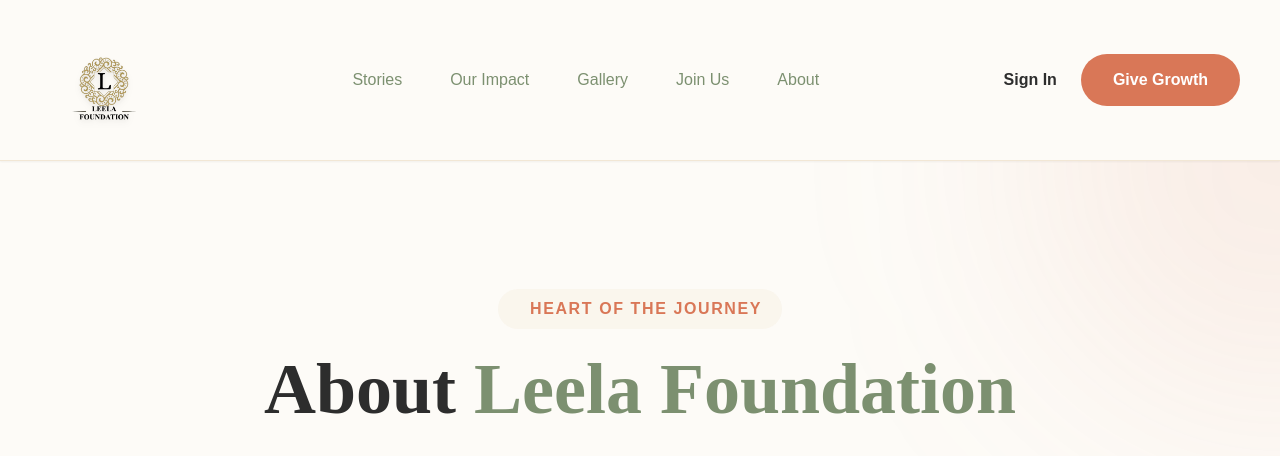
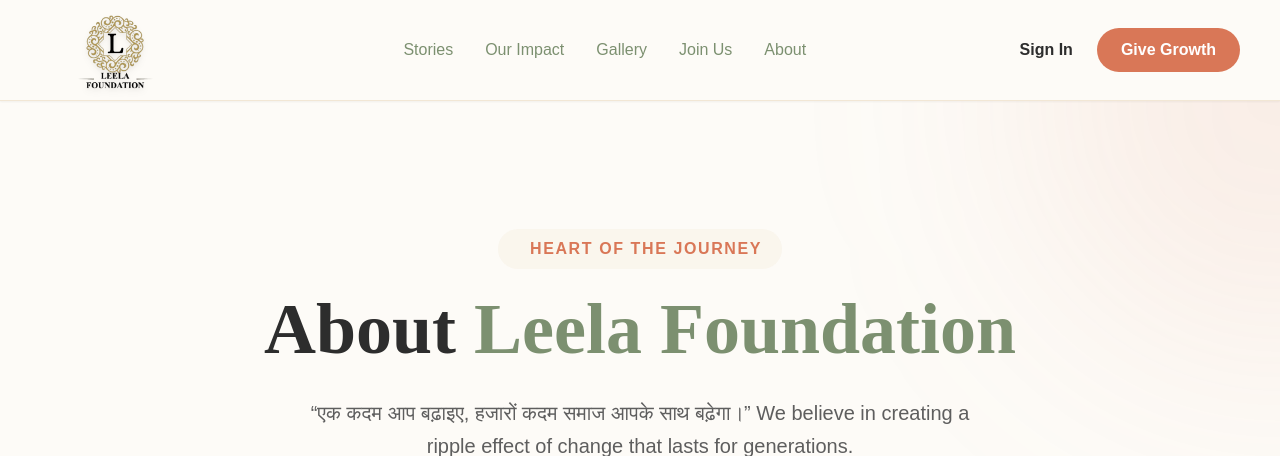
Before and after one commit to codegeekyyy/NGO-freelance-work, a Django app: template core/templates/about.html in a window 1280 px wide. Shown: the top 456 px of the page. Run offline with Django 3.2, Linux system fonts and the light colour scheme; the template is opened without the code that fills it, so the values that code supplies are empty; some libraries are stand-ins or nearby versions; some web fonts are replaced.

Commit message:
refine ui

```diff
--- a/core/templates/about.html
+++ b/core/templates/about.html
@@ -8,7 +8,8 @@
     <!-- Hero Section -->
     <header class="pt-32 pb-20 overflow-hidden relative">
         <div class="max-w-[1440px] mx-auto px-10 relative z-10 text-center">
-            <div class="inline-flex items-center gap-3 text-[#D97757] font-bold uppercase tracking-widest mb-6 px-5 py-2 bg-[#F2E7D5]/30 rounded-full">
+            <div
+                class="inline-flex items-center gap-3 text-[#D97757] font-bold uppercase tracking-widest mb-6 px-5 py-2 bg-[#F2E7D5]/30 rounded-full">
                 <iconify-icon icon="ph:heart-bold" class="text-2xl"></iconify-icon>
                 <span>Heart of the Journey</span>
             </div>
@@ -16,46 +17,62 @@
                 About <span class="text-[#7C9070]">Leela Foundation</span>
             </h1>
             <p class="text-xl text-[#5E5E5E] max-w-2xl mx-auto leading-relaxed">
-                “एक कदम आप बढ़ाइए, हजारों कदम समाज आपके साथ बढ़ेगा।” We believe in creating a ripple effect of change that lasts for generations.
+                “एक कदम आप बढ़ाइए, हजारों कदम समाज आपके साथ बढ़ेगा।” We believe in creating a ripple effect of change
+                that lasts for generations.
             </p>
         </div>
+
         <!-- Background Blur -->
-        <div class="absolute top-0 right-0 w-[500px] h-[500px] bg-[#D97757]/10 blur-[120px] rounded-full -translate-y-1/2 translate-x-1/2"></div>
+        <div
+            class="absolute top-0 right-0 w-[500px] h-[500px] bg-[#D97757]/10 blur-[120px] rounded-full -translate-y-1/2 translate-x-1/2">
+        </div>
     </header>
 
     <!-- Mission Section -->
     <section class="py-32 bg-white">
         <div class="max-w-[1440px] mx-auto px-10">
             <div class="grid lg:grid-cols-2 gap-20 items-center">
+
+                <!-- Image -->
                 <div class="relative">
-                    <div class="relative z-10 rounded-[4rem] overflow-hidden shadow-2xl aspect-square border-8 border-white">
-                        <img src="https://images.unsplash.com/photo-1542601906990-b4d3fb778b09?ixlib=rb-1.2.1&auto=format&fit=crop&w=1748&q=80" alt="Sustainability" class="w-full h-full object-cover">
+                    <div
+                        class="relative z-10 rounded-[4rem] overflow-hidden shadow-2xl aspect-square border-8 border-white">
+                        <img src="https://images.unsplash.com/photo-1542601906990-b4d3fb778b09?auto=format&fit=crop&w=1748&q=80"
+                            alt="Sustainability" class="w-full h-full object-cover object-center">
                     </div>
                     <div class="absolute -bottom-10 -left-10 w-60 h-60 bg-[#D97757]/10 organic-radius-1 -z-0"></div>
                 </div>
+
+                <!-- Text -->
                 <div class="space-y-10">
                     <h2 class="font-display text-5xl font-bold text-[#2D2D2D] leading-tight text-center lg:text-left">
                         “इंसानियत से बड़ा कोई <span class="text-[#7C9070]">धर्म नहीं होता।”</span>
                     </h2>
                     <p class="text-[#5E5E5E] text-xl leading-relaxed">
-                        Leela Foundation was founded with a single goal: to empower communities through education, health, and sustainable development. We believe in the power of localized action to create global impact.
+                        Leela Foundation was founded with a single goal: to empower communities through education,
+                        health, and sustainable development. We believe in the power of localized action to create
+                        global impact.
                     </p>
+
                     <div class="grid grid-cols-2 gap-10">
                         <div class="space-y-4">
                             <h4 class="font-display text-2xl font-bold text-[#D97757]">The Vision</h4>
-                            <p class="text-[#5E5E5E]">Creating a world where every community has the resources to thrive independently.</p>
+                            <p class="text-[#5E5E5E]">Creating a world where every community has the resources to thrive
+                                independently.</p>
                         </div>
                         <div class="space-y-4">
                             <h4 class="font-display text-2xl font-bold text-[#7C9070]">The Mission</h4>
-                            <p class="text-[#5E5E5E]">Implementing sustainable solutions for education and health at the grassroots level.</p>
+                            <p class="text-[#5E5E5E]">Implementing sustainable solutions for education and health at the
+                                grassroots level.</p>
                         </div>
                     </div>
                 </div>
+
             </div>
         </div>
     </section>
 
-    <!-- Impact Section Summary -->
+    <!-- Impact Section -->
     {% include 'includes/impact.html' %}
 
     <!-- Team Section -->
@@ -66,41 +83,94 @@
                 <p class="text-[#5E5E5E]">Dedicated individuals working behind the scenes to make it all happen.</p>
             </div>
 
-            <div class="grid md:grid-cols-2 lg:grid-cols-3 gap-12 text-center">
+            <div class="grid md:grid-cols-2 lg:grid-cols-3 gap-16 text-center">
+                <!-- Member 1 -->
                 <div class="space-y-6 group">
-                    <div class="w-48 h-48 mx-auto organic-radius-1 overflow-hidden border-4 border-white shadow-xl transition-transform group-hover:scale-105">
-                        <img src="https://api.dicebear.com/7.x/avataaars/svg?seed=Ranju" alt="Founder" class="w-full h-full object-cover bg-[#F2E7D5]">
+                    <div class="relative w-64 h-64 mx-auto group-hover:scale-105 transition-all duration-500">
+                        <!-- Frame Backdrop -->
+                        <div class="absolute inset-0 bg-[#F2E7D5] organic-radius-2 rotate-6 group-hover:rotate-12 transition-transform duration-500"></div>
+                        <!-- Image Container -->
+                        <div class="relative z-10 h-full w-full organic-radius-1 overflow-hidden border-4 border-white shadow-2xl bg-white">
+                            <img src="{% static 'core/images/RanjuBala.jpeg' %}"
+                                 alt="Founder"
+                                 class="w-full h-full object-cover object-[center_10%]">
                         </div>
+                    </div>
+                    <div class="space-y-2">
                         <h4 class="font-display text-2xl font-bold text-[#2D2D2D]">RanjuBala Singh</h4>
                         <p class="text-[#D97757] font-bold uppercase tracking-wider text-sm">Founder</p>
                     </div>
+                </div>
+
+                <!-- Member 2 -->
                 <div class="space-y-6 group">
-                    <div class="w-48 h-48 mx-auto organic-radius-1 overflow-hidden border-4 border-white shadow-xl transition-transform group-hover:scale-105">
-                        <img src="https://api.dicebear.com/7.x/avataaars/svg?seed=Manju" alt="Executive Director" class="w-full h-full object-cover bg-[#F2E7D5]">
+                    <div class="relative w-64 h-64 mx-auto group-hover:scale-105 transition-all duration-500">
+                        <!-- Frame Backdrop -->
+                        <div class="absolute inset-0 bg-[#7C9070]/20 organic-radius-1 -rotate-6 group-hover:-rotate-9 transition-transform duration-500"></div>
+                        <!-- Image Container -->
+                        <div class="relative z-10 h-full w-full organic-radius-1 overflow-hidden border-4 border-white shadow-2xl bg-white">
+                            <img src="{% static 'core/images/ManjuBharti.jpeg' %}"
+                                 alt="Executive Director"
+                                 class="w-full h-full object-cover object-[center_10%]">
                         </div>
+                    </div>
+                    <div class="space-y-2">
                         <h4 class="font-display text-2xl font-bold text-[#2D2D2D]">Manju Bharti</h4>
                         <p class="text-[#D97757] font-bold uppercase tracking-wider text-sm">Executive Director</p>
                     </div>
+                </div>
+
+                <!-- Member 3 -->
                 <div class="space-y-6 group">
-                    <div class="w-48 h-48 mx-auto organic-radius-1 overflow-hidden border-4 border-white shadow-xl transition-transform group-hover:scale-105">
-                        <img src="https://api.dicebear.com/7.x/avataaars/svg?seed=Raj" alt="Executive Director" class="w-full h-full object-cover bg-[#F2E7D5]">
+                    <div class="relative w-64 h-64 mx-auto group-hover:scale-105 transition-all duration-500">
+                        <!-- Frame Backdrop -->
+                        <div class="absolute inset-0 bg-[#D97757]/20 organic-radius-2 rotate-3 group-hover:rotate-6 transition-transform duration-500"></div>
+                        <!-- Image Container -->
+                        <div class="relative z-10 h-full w-full organic-radius-1 overflow-hidden border-4 border-white shadow-2xl bg-white">
+                            <img src="{% static 'core/images/Rajlaksmigupta.jpeg' %}"
+                                 alt="Executive Director"
+                                 class="w-full h-full object-cover object-[center_10%]">
                         </div>
+                    </div>
+                    <div class="space-y-2">
                         <h4 class="font-display text-2xl font-bold text-[#2D2D2D]">Rajlakshmi Gupta</h4>
                         <p class="text-[#D97757] font-bold uppercase tracking-wider text-sm">Executive Director</p>
                     </div>
+                </div>
+
+                <!-- Member 4 -->
                 <div class="space-y-6 group">
-                    <div class="w-48 h-48 mx-auto organic-radius-1 overflow-hidden border-4 border-white shadow-xl transition-transform group-hover:scale-105">
-                        <img src="https://api.dicebear.com/7.x/avataaars/svg?seed=Rekha" alt="Executive Director" class="w-full h-full object-cover bg-[#F2E7D5]">
+                    <div class="relative w-64 h-64 mx-auto group-hover:scale-105 transition-all duration-500">
+                        <!-- Frame Backdrop -->
+                        <div class="absolute inset-0 bg-[#F2E7D5] organic-radius-1 -rotate-3 group-hover:-rotate-6 transition-transform duration-500"></div>
+                        <!-- Image Container -->
+                        <div class="relative z-10 h-full w-full organic-radius-1 overflow-hidden border-4 border-white shadow-2xl bg-white">
+                            <img src="https://api.dicebear.com/7.x/avataaars/svg?seed=Rekha"
+                                 alt="Executive Director"
+                                 class="w-full h-full object-cover object-[center_10%] bg-[#F2E7D5]">
                         </div>
+                    </div>
+                    <div class="space-y-2">
                         <h4 class="font-display text-2xl font-bold text-[#2D2D2D]">Rekha Singh</h4>
                         <p class="text-[#D97757] font-bold uppercase tracking-wider text-sm">Executive Director</p>
                     </div>
+                </div>
+
+                <!-- Member 5 -->
                 <div class="space-y-6 group">
-                    <div class="w-48 h-48 mx-auto organic-radius-1 overflow-hidden border-4 border-white shadow-xl transition-transform group-hover:scale-105">
-                        <img src="https://api.dicebear.com/7.x/avataaars/svg?seed=Rajesh" alt="Legal Advisor" class="w-full h-full object-cover bg-[#F2E7D5]">
+                    <div class="relative w-64 h-64 mx-auto group-hover:scale-105 transition-all duration-500">
+                        <!-- Frame Backdrop -->
+                        <div class="absolute inset-0 bg-[#7C9070]/20 organic-radius-2 rotate-6 group-hover:rotate-12 transition-transform duration-500"></div>
+                        <!-- Image Container -->
+                        <div class="relative z-10 h-full w-full organic-radius-1 overflow-hidden border-4 border-white shadow-2xl bg-white">
+                            <img src="{% static 'core/images/Rajesh Shrivastav.jpeg' %}"
+                                 alt="Legal Advisor"
+                                 class="w-full h-full object-cover object-[center_30%] bg-[#F2E7D5]">
                         </div>
+                    </div>
+                    <div class="space-y-2">
                         <h4 class="font-display text-2xl font-bold text-[#2D2D2D]">Rajesh Shrivastav</h4>
-                    <p class="text-[#D97757] font-bold uppercase tracking-wider text-sm">Legal Advisor(Advocate Banaras Bar Council)</p>
+                        <p class="text-[#D97757] font-bold uppercase tracking-wider text-sm">Legal Advisor (Advocate Banaras Bar Council)</p>
                     </div>
                 </div>
         </div>
--- a/core/templates/includes/contact.html
+++ b/core/templates/includes/contact.html
@@ -14,7 +14,7 @@
                         <iconify-icon icon="ph:map-pin-bold" class="text-3xl text-[#7C9070]"></iconify-icon>
                         <div>
                             <h4 class="font-bold text-[#2D2D2D]">Our Location</h4>
-                            <p class="text-[#5E5E5E]">123 Foundation Way, <br>Varanasi, India</p>
+                            <p class="text-[#5E5E5E]">First Floor, Gyan Seva Kendra, opposite the petrol pump and Santushti Hospital<br>PIN Code: 221005.Varanasi, India</p>
                         </div>
                     </div>
                     <div class="flex items-start gap-4 p-6 bg-[#FDFBF7] rounded-[2rem] border border-[#F2E7D5]">
--- a/core/templates/includes/events.html
+++ b/core/templates/includes/events.html
@@ -1,4 +1,4 @@
-<section id="events" class="py-32 bg-white">
+<section id="events" class="py-12 bg-white">
     <div class="max-w-[1440px] mx-auto px-10">
         <div class="flex flex-col md:flex-row justify-between items-end mb-20 gap-8">
             <div class="max-w-2xl">
--- a/core/templates/includes/header.html
+++ b/core/templates/includes/header.html
@@ -1,45 +1,57 @@
 {% load static %}
 <header class="bg-[#FDFBF7] border-b border-[#F2E7D5] sticky top-0 z-50 shadow-sm">
-    <nav class="max-w-[1440px] mx-auto px-10 h-40 flex items-center justify-between">
+    <nav class="max-w-[1440px] mx-auto px-10 h-[100px] flex items-center justify-between">
         <a href="{% url 'home' %}" id="brand-logo-link" class="flex items-center gap-3 group">
-            <img src="{% static 'core/images/logo.png' %}" alt="Leela Foundation" class="h-32 w-auto transition-transform group-hover:scale-105 filter drop-shadow-md">
+            <img src="{% static 'core/images/logo.png' %}" alt="Leela Foundation"
+                class="h-[150px] w-auto transition-transform group-hover:scale-105 filter drop-shadow-md -translate-y-2">
             <span class="sr-only">Leela Foundation</span>
         </a>
 
-        <div class="hidden lg:flex items-center gap-12 font-medium text-[#7C9070]">
-            <a href="{% url 'stories' %}" id="nav-stories-link" class="hover:text-[#D97757] transition-colors">Stories</a>
-            <a href="{% url 'impact' %}" id="nav-impact-link" class="hover:text-[#D97757] transition-colors">Our Impact</a>
-            <a href="{% url 'gallery' %}" id="nav-gallery-link" class="hover:text-[#D97757] transition-colors">Gallery</a>
-            <a href="{% url 'volunteer' %}" id="nav-volunteer-link" class="hover:text-[#D97757] transition-colors">Join Us</a>
+        <div class="hidden lg:flex items-center gap-8 font-medium text-[#7C9070]">
+            <a href="{% url 'stories' %}" id="nav-stories-link"
+                class="hover:text-[#D97757] transition-colors">Stories</a>
+            <a href="{% url 'impact' %}" id="nav-impact-link" class="hover:text-[#D97757] transition-colors">Our
+                Impact</a>
+            <a href="{% url 'gallery' %}" id="nav-gallery-link"
+                class="hover:text-[#D97757] transition-colors">Gallery</a>
+            <a href="{% url 'volunteer' %}" id="nav-volunteer-link" class="hover:text-[#D97757] transition-colors">Join
+                Us</a>
             <a href="{% url 'about' %}" id="nav-about-link" class="hover:text-[#D97757] transition-colors">About</a>
         </div>
 
         <div class="flex items-center gap-6">
             {% if user.is_authenticated %}
-                <a href="{% url 'dashboard' %}" id="nav-dashboard-link" class="hidden md:block text-[#2D2D2D] font-bold hover:underline">Dashboard</a>
+            <a href="{% url 'dashboard' %}" id="nav-dashboard-link"
+                class="hidden md:block text-[#2D2D2D] font-bold hover:underline">Dashboard</a>
             <form action="{% url 'logout' %}" method="post" class="hidden md:block">
                 {% csrf_token %}
-                    <button type="submit" id="nav-logout-link" class="text-[#D97757] font-bold hover:underline">Sign Out</button>
+                <button type="submit" id="nav-logout-link" class="text-[#D97757] font-bold hover:underline">Sign
+                    Out</button>
             </form>
             {% else %}
-                <a href="{% url 'login' %}" id="nav-login-link" class="hidden md:block text-[#2D2D2D] font-bold hover:underline">Sign In</a>
+            <a href="{% url 'login' %}" id="nav-login-link"
+                class="hidden md:block text-[#2D2D2D] font-bold hover:underline">Sign In</a>
             {% endif %}
-            <a href="{% url 'donate' %}" id="nav-donate-btn" class="bg-[#D97757] text-white px-6 md:px-8 py-3 md:py-3.5 rounded-full font-bold hover:shadow-lg transition-all hover:-translate-y-0.5 text-sm md:text-base">
+            <a href="{% url 'donate' %}" id="nav-donate-btn"
+                class="bg-[#D97757] text-white px-5 md:px-6 py-2 md:py-2.5 rounded-full font-bold hover:shadow-lg transition-all hover:-translate-y-0.5 text-sm md:text-base">
                 Give Growth
             </a>
             <!-- Mobile Menu Toggle -->
-            <button onclick="toggleMobileMenu()" class="lg:hidden text-[#2D2D2D] text-3xl flex items-center" id="mobile-menu-btn">
+            <button onclick="toggleMobileMenu()" class="lg:hidden text-[#2D2D2D] text-3xl flex items-center"
+                id="mobile-menu-btn">
                 <iconify-icon icon="ph:list-bold" id="menu-icon"></iconify-icon>
             </button>
         </div>
     </nav>
 
     <!-- Mobile Menu Overlay -->
-    <div id="mobile-menu" class="fixed inset-0 bg-[#FDFBF7] z-50 translate-x-full transition-transform duration-300 lg:hidden">
-        <div class="p-10 flex flex-col h-full">
+    <div id="mobile-menu"
+        class="fixed inset-0 bg-[#FDFBF7] z-50 translate-x-full transition-transform duration-300 lg:hidden">
+        <div class="p-6 flex flex-col h-full">
             <div class="flex items-center justify-between mb-16">
                 <a href="{% url 'home' %}" class="flex items-center gap-3">
-                    <img src="{% static 'core/images/logo.png' %}" alt="Leela Foundation" class="h-32 w-auto filter drop-shadow-md">
+                    <img src="{% static 'core/images/logo.png' %}" alt="Leela Foundation"
+                        class="h-14 w-auto filter drop-shadow-md">
                 </a>
                 <button onclick="toggleMobileMenu()" class="text-[#2D2D2D] text-3xl">
                     <iconify-icon icon="ph:x-bold"></iconify-icon>
@@ -56,15 +68,21 @@
 
             <div class="mt-auto space-y-4">
                 {% if user.is_authenticated %}
-                    <a href="{% url 'dashboard' %}" onclick="toggleMobileMenu()" class="block w-full text-center py-4 bg-[#7C9070] text-white rounded-2xl font-bold text-xl">Dashboard</a>
+                <a href="{% url 'dashboard' %}" onclick="toggleMobileMenu()"
+                    class="block w-full text-center py-4 bg-[#7C9070] text-white rounded-2xl font-bold text-xl">Dashboard</a>
                 <form action="{% url 'logout' %}" method="post" class="block w-full">
                     {% csrf_token %}
-                        <button type="submit" onclick="toggleMobileMenu()" class="w-full text-center py-4 border-2 border-[#D97757] text-[#D97757] rounded-2xl font-bold text-xl">Sign Out</button>
+                    <button type="submit" onclick="toggleMobileMenu()"
+                        class="w-full text-center py-4 border-2 border-[#D97757] text-[#D97757] rounded-2xl font-bold text-xl">Sign
+                        Out</button>
                 </form>
                 {% else %}
-                    <a href="{% url 'login' %}" onclick="toggleMobileMenu()" class="block w-full text-center py-4 border-2 border-[#F2E7D5] text-[#2D2D2D] rounded-2xl font-bold text-xl">Sign In</a>
+                <a href="{% url 'login' %}" onclick="toggleMobileMenu()"
+                    class="block w-full text-center py-4 border-2 border-[#F2E7D5] text-[#2D2D2D] rounded-2xl font-bold text-xl">Sign
+                    In</a>
                 {% endif %}
-                <a href="{% url 'donate' %}" onclick="toggleMobileMenu()" class="block w-full bg-[#D97757] text-white text-center py-5 rounded-2xl font-bold text-xl">
+                <a href="{% url 'donate' %}" onclick="toggleMobileMenu()"
+                    class="block w-full bg-[#D97757] text-white text-center py-5 rounded-2xl font-bold text-xl">
                     Give Growth
                 </a>
             </div>
```
Also changed, not shown: core/templates/impact.html (+15 -12 lines), core/templates/includes/hero.html (+7 -7 lines), core/templates/includes/volunteer.html (+23 -14 lines), core/static/core/images/ManjuBharti.jpeg (added), core/static/core/images/Rajlaksmigupta.jpeg (added), core/static/core/images/RanjuBala.jpeg (added), core/static/core/images/herosection2.webp (added), core/static/core/images/impact bg.jpg (added), db.sqlite3, 2 other files. Lines whose indentation alone changed are shown as unchanged.
